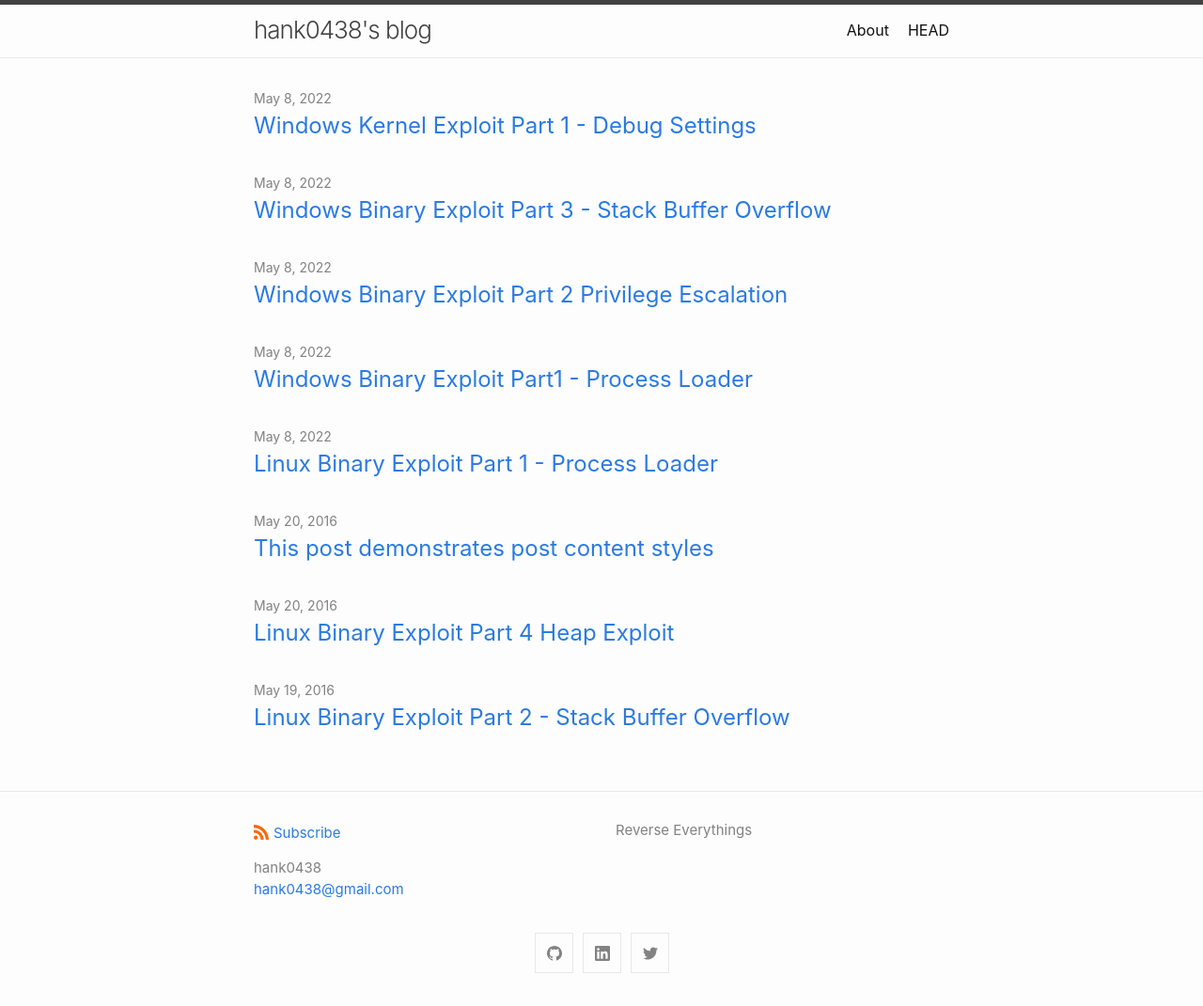
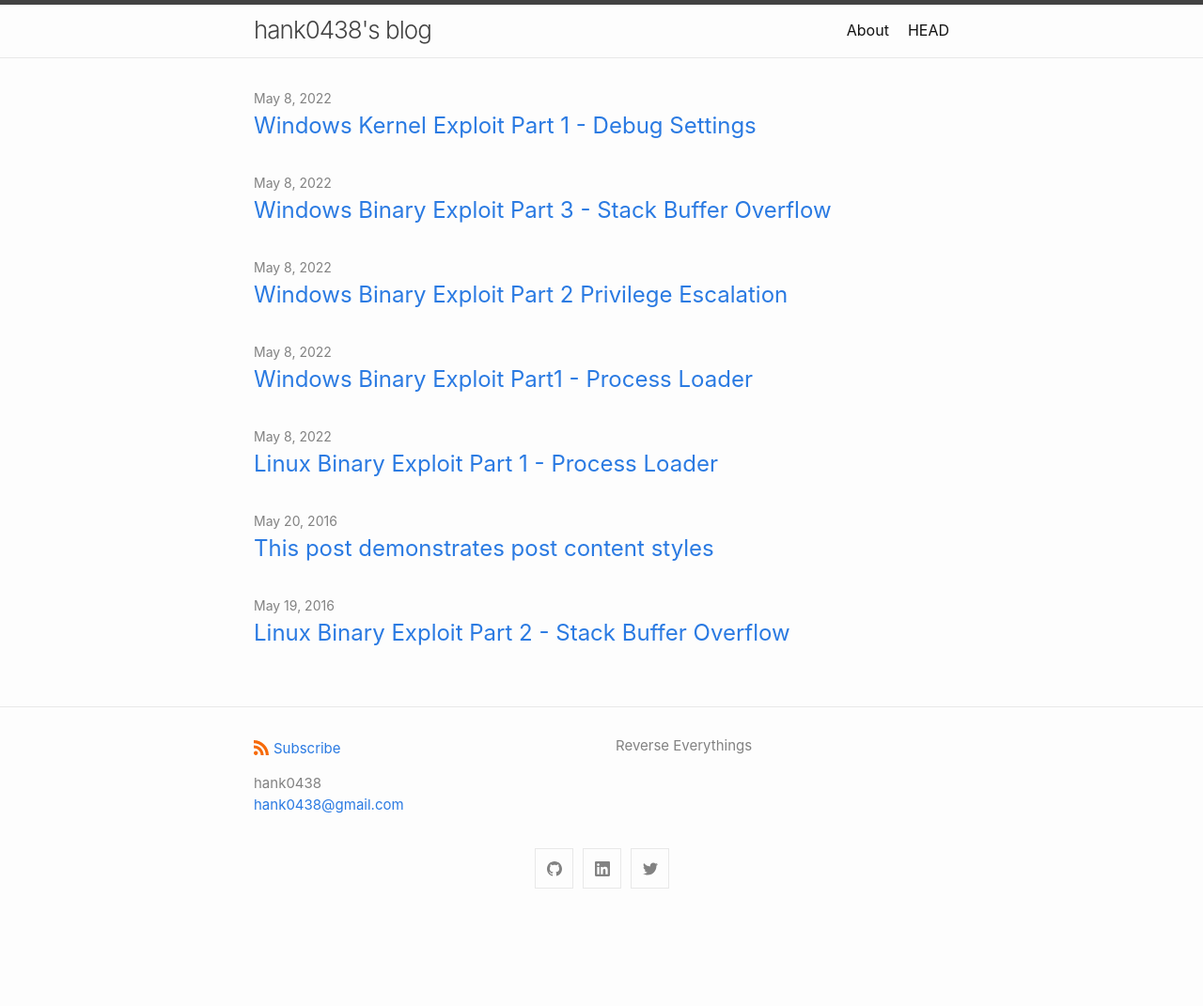
Before and after one commit to Hank0438/hank0438.github.io, a Jekyll site: the page built from index.md, in a window 1280 px wide. Shown: the whole page at 94% size. Built offline with Jekyll 4.4.1, drawn with Linux system fonts in a browser that asks for light colours; after the commit the page ends 981 px from its top, so only the background shows below that; part of the change alters nothing that is shown.

Commit message:
Update 2016-05-20-Linux-Binary-Exploit-Part-4-Heap-Exploit.md

```diff
--- a/_posts/2016-05-20-Linux-Binary-Exploit-Part-4-Heap-Exploit.md
+++ b/_posts/2016-05-20-Linux-Binary-Exploit-Part-4-Heap-Exploit.md
@@ -1,5 +1,8 @@
 ---
 layout: post
+title: "Linux Binary Exploit Part 4 - Heap Exploit"
+catagories: pwn
+published: false
 ---
 You’ll find this post in your `_posts` directory. Go ahead and edit it and re-build the site to see your changes. You can rebuild the site in many different ways, but the most common way is to run `jekyll serve`, which launches a web server and auto-regenerates your site when a file is updated.
 
```
